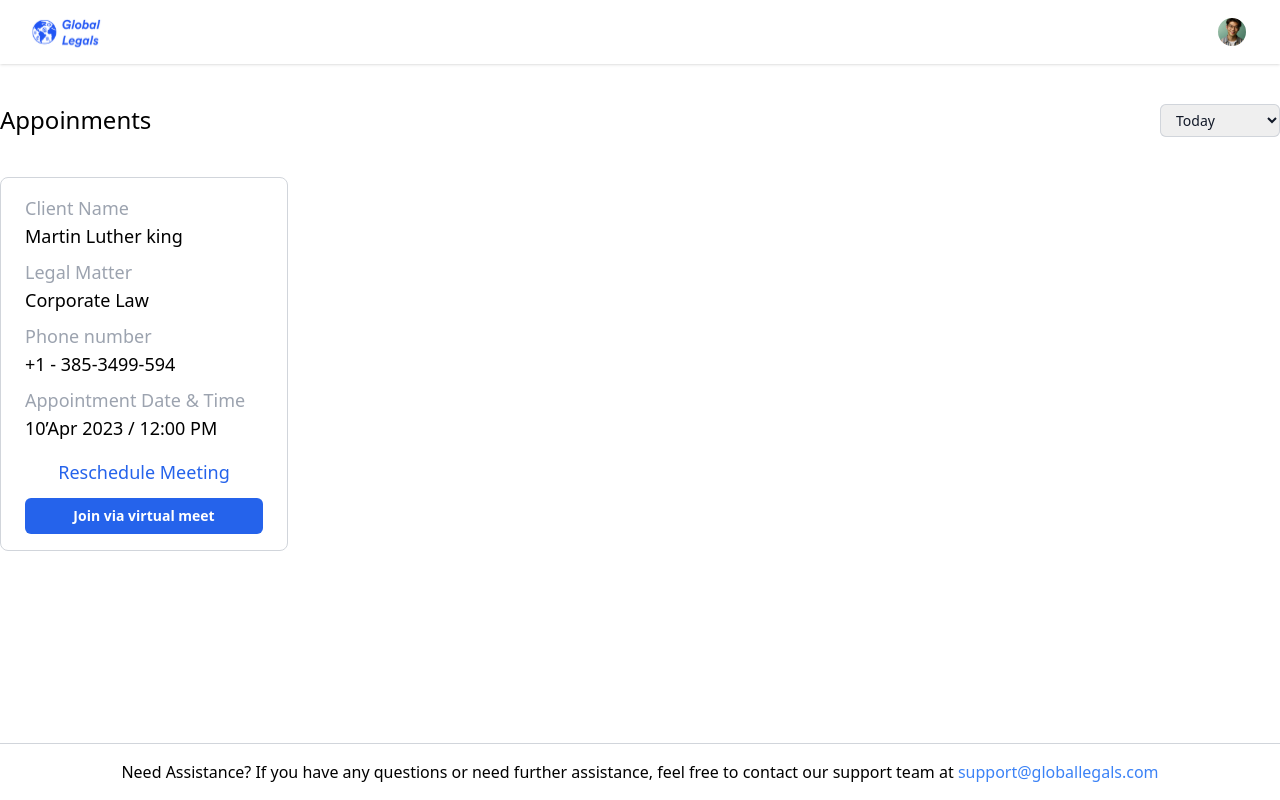
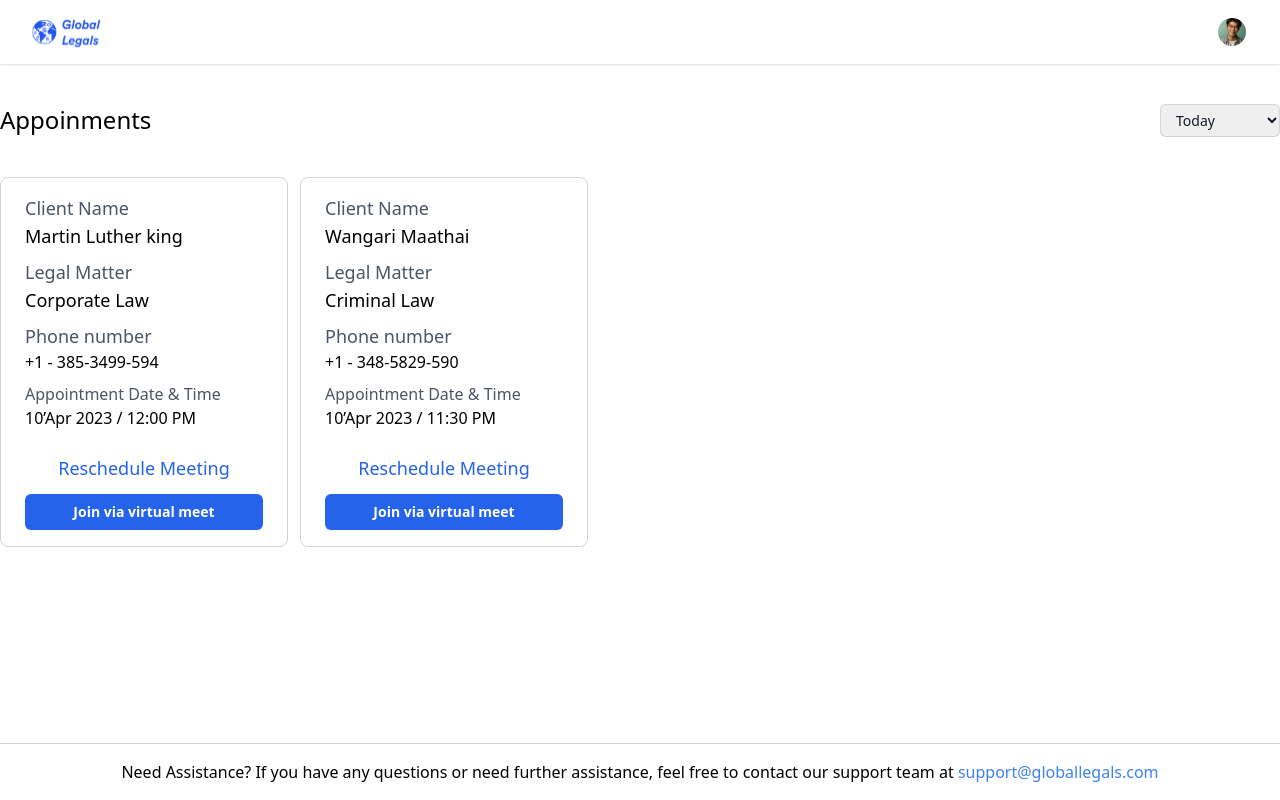
Before and after one commit to Nagarjunl/global-legals-ui, a React (Vite) app: page /dashboard/appointments in a window 1280 px wide. Built offline with nearby package versions, Linux system fonts and the light colour scheme.

Commit message:
fixed appointment card style

```diff
--- a/src/pages/Appointments.jsx
+++ b/src/pages/Appointments.jsx
@@ -1,6 +1,21 @@
 import { Link } from "react-router-dom";
 
-function Appointments() {
+const AppointmentData = [
+  {
+    clientName: "Martin Luther king",
+    legalMatter: "Corporate Law",
+    phoneNumber: " +1 - 385-3499-594",
+    appointmentDate: "10’Apr 2023 / 12:00 PM",
+  },
+  {
+    clientName: "Wangari Maathai",
+    legalMatter: "Criminal Law",
+    phoneNumber: "+1 - 348-5829-590",
+    appointmentDate: "10’Apr 2023 / 11:30 PM ",
+  },
+];
+
+const Appointments = () => {
   return (
     <div className="container mx-auto">
       <div className="flex py-10 flex-row justify-between gap-7">
@@ -16,40 +31,45 @@ function Appointments() {
         </div>
       </div>
       <div className="flex flex-wrap gap-3">
-        <div className="w-full sm:w-72 bg-white rounded-lg overflow-hidden border border-gray-300">
+        {AppointmentData.map((data, index) => (
+          <div
+            className="w-full sm:w-72 bg-white rounded-lg overflow-hidden border border-gray-300 mb-4"
+            key={index}
+          >
             <div className="px-6 py-4">
-            <h2 className="text-lg text-gray-400">Client Name</h2>
+              <h2 className="text-lg text-gray-600">Client Name</h2>
               <p className="text-black-500 text-lg text-base mb-2">
-              Martin Luther king
+                {data.clientName}
               </p>
-            <h2 className="text-lg text-gray-400">Legal Matter</h2>
+              <h2 className="text-lg text-gray-600">Legal Matter</h2>
               <p className="text-black-500 text-lg text-base mb-2">
-              Corporate Law
-            </p>{" "}
-            <h2 className="text-lg text-gray-400">Phone number</h2>
-            <p className="text-black-500 text-lg text-base mb-2">
-              +1 - 385-3499-594
-            </p>{" "}
-            <h2 className="text-lg text-gray-400">Appointment Date & Time</h2>
-            <p className="text-black-500 text-lg text-base">
-              10’Apr 2023 / 12:00 PM{" "}
+                {data.legalMatter}
+              </p>
+              <h2 className="text-lg text-gray-600">Phone number</h2>
+              <p className="text-black-500 text=lgtext-base mb-2">
+                {data.phoneNumber}
+              </p>
+              <h2 className="text-ls text-gray-600">Appointment Date & Time</h2>
+              <p className="text-black-500 text-base mb-2">
+                {data.appointmentDate}
               </p>
               <div className="flex flex-col items-center">
-              <Link className="mt-4 text-lg text-blue-600 ">
+                <Link className="mt-4 text-blue-600 text-lg ">
                   Reschedule Meeting
                 </Link>
                 <button
                   type="button"
-                className="w-full rounded-md bg-blue-600 px-3 py-2 text-sm font-semibold text-white focus-visible:outline focus-visible:outline-2 focus-visible:outline-offset-2 focus-visible:outline-indigo-600 mt-3"
+                  className="w-full rounded-md bg-blue-600 px-3 py-2 text-sm font-semibold text-white shadow-sm focus-visible:outline focus-visible:outline-2 focus-visible:outline-offset-2 focus-visible:outline-indigo-600 mt-3"
                 >
                   Join via virtual meet
                 </button>
               </div>
             </div>
           </div>
+        ))}
       </div>
     </div>
   );
-}
+};
 
 export default Appointments;
```
Lines whose indentation alone changed are shown as unchanged.
